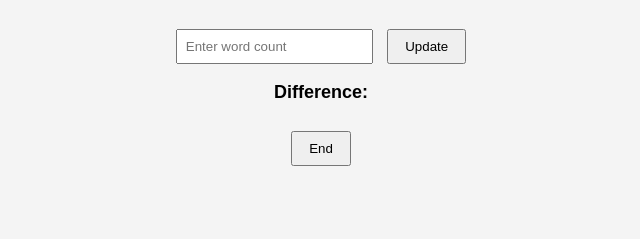
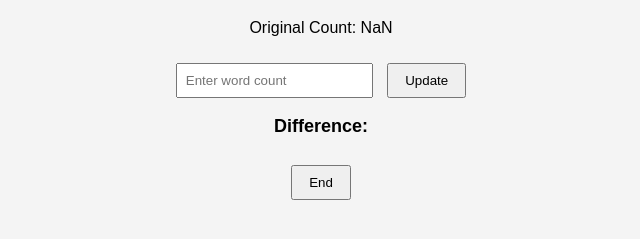
Before and after one commit to jrinaldi/jrinaldi.github.io, a plain HTML site: page index.html in a window 1280 px wide. Both pictures are taken after a click on the button "End". Shown: the part 111-350 px from the top of the page, without its empty margins (319-959 px from the left). Drawn offline with Linux system fonts and the light colour scheme; files that its build step writes are made by us from their sources.

Commit message:
New Field
Showing the original count

```diff
--- a/index.html
+++ b/index.html
@@ -8,6 +8,7 @@
 <body>
   <div class="container">
     <h1>Word Count Tracker</h1>
+    <p>Original Count: <span id="originalCount">0</span></p>
     <input type="number" id="wordCountInput" placeholder="Enter word count">
     <button onclick="updateCount()">Update</button>
     <p id="difference">Difference: </p>
--- a/script.js
+++ b/script.js
@@ -9,5 +9,6 @@ function updateCount() {
 
 function saveCount() {
   originalCount = parseInt(document.getElementById('wordCountInput').value);
+  document.getElementById('originalCount').textContent = originalCount;
   document.getElementById('difference').textContent = 'Difference: ';
 }
```
